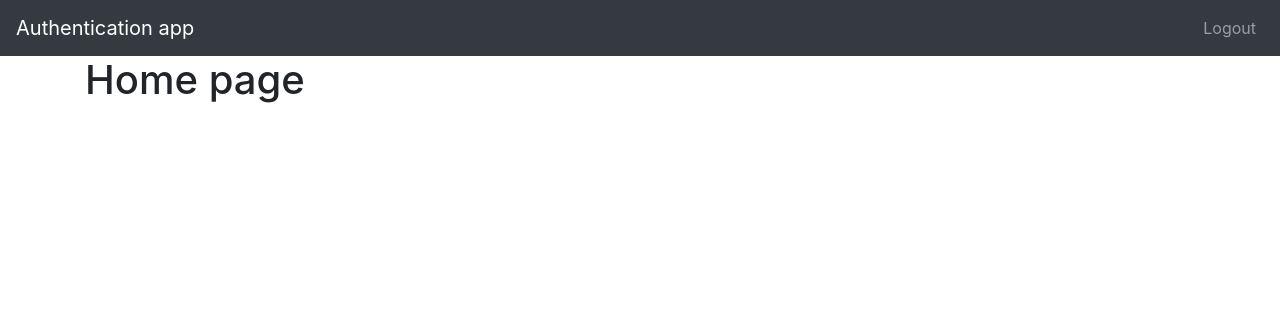
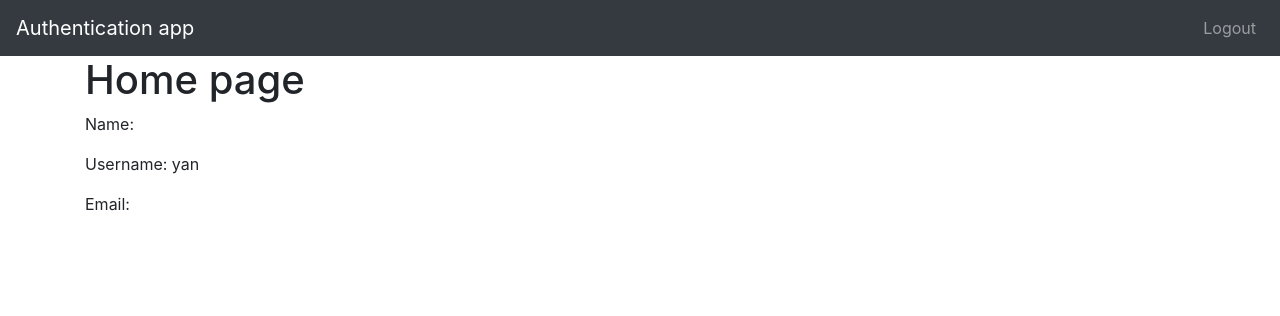
Before and after one commit to ycoodr/django-Authentication, a Django app: page / in a window 1280 px wide. Shown: the top 316 px of the page. Run offline with Django 3.2, Linux system fonts and the light colour scheme; a user stored in the database is signed in.

Commit message:
register

```diff
--- a/authenticate/templates/authenticate/base.html
+++ b/authenticate/templates/authenticate/base.html
@@ -22,12 +22,15 @@
 
             {% if user.is_authenticated %}
             <li class="nav-item">
-                <a class="nav-link" href="#">Logout</a>
+                <a class="nav-link" href="{% url 'logout' %}">Logout</a>
               </li>
             {% else %}
             <li class="nav-item">
               <a class="nav-link" href="{% url 'login' %}">Login</a>
             </li>
+            <li class="nav-item">
+                <a class="nav-link" href="{% url 'register' %}">Register</a>
+              </li>
             {% endif %}
 
 
--- a/authenticate/templates/authenticate/home.html
+++ b/authenticate/templates/authenticate/home.html
@@ -2,4 +2,9 @@
 
 {% block content %}
 <h1>Home page</h1>
+{% if user.is_authenticated %}
+<p>Name: {{user.first_name}}  {{user.last_name}}</p>
+<p>Username: {{user.username}}</p>
+<p>Email: {{user.email}}</p>
+{% endif %}
 {% endblock %}
--- a/authenticate/urls.py
+++ b/authenticate/urls.py
@@ -4,4 +4,6 @@
 urlpatterns = [
    path('', views.home, name = 'home'),
    path('login/', views.login_user, name = 'login'),
+   path('logout/', views.logout_user, name = 'logout'),
+   path('register/', views.register_user, name = 'register'),
 ]
--- a/authenticate/views.py
+++ b/authenticate/views.py
@@ -1,6 +1,8 @@
 from django.shortcuts import render, redirect
 from django.contrib.auth import authenticate, login, logout
 from django.contrib import messages
+from django.contrib.auth.forms import UserCreationForm
+from .forms import SignUpForm
 
 # Create your views here.
 
@@ -21,3 +23,25 @@
             return redirect('login')
     else:
         return render(request, 'authenticate/login.html')
+
+def logout_user(request):
+    logout(request)
+    messages.success(request, ('You have been logged out'))
+    return redirect('home')
+
+def register_user(request):
+    if request.method == 'POST':
+        form = SignUpForm(request.POST)
+        if form.is_valid():
+            form.save()
+            username = form.cleaned_data['username']
+            password = form.cleaned_data['password1']
+            user = authenticate(username = username, password = password)
+            login(request, user)
+            messages.success(request, ('You have registered'))
+            return redirect('home')
+    else:
+        form = SignUpForm()
+
+    context = {'form': form}
+    return render(request, 'authenticate/register.html', context)
```
Also changed, not shown: authenticate/forms.py (added, +12 -0 lines), authenticate/templates/authenticate/register.html (added, +16 -0 lines), db.sqlite3.
